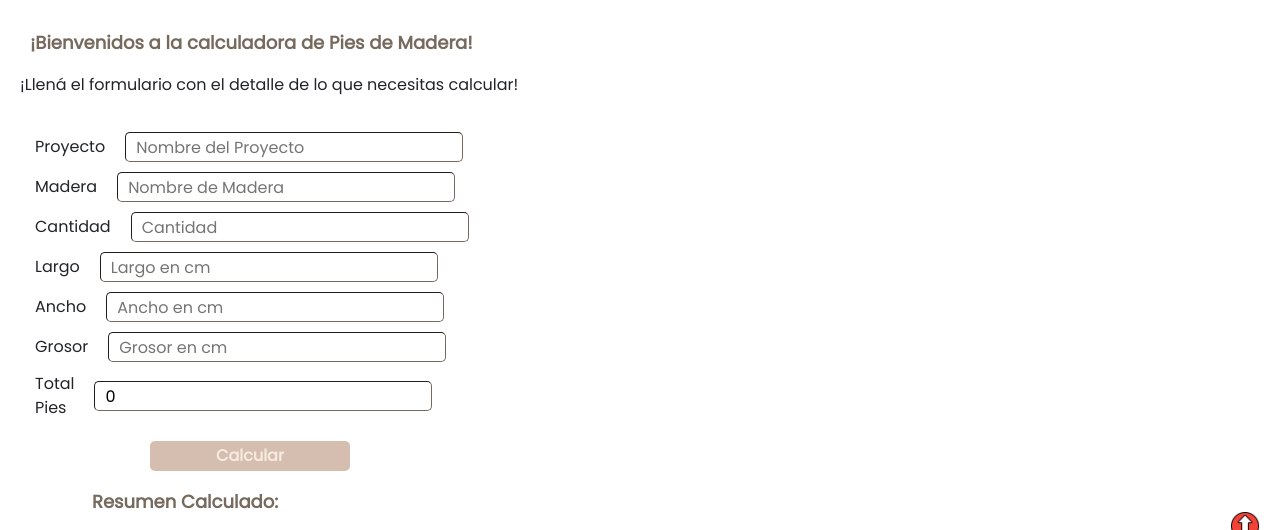
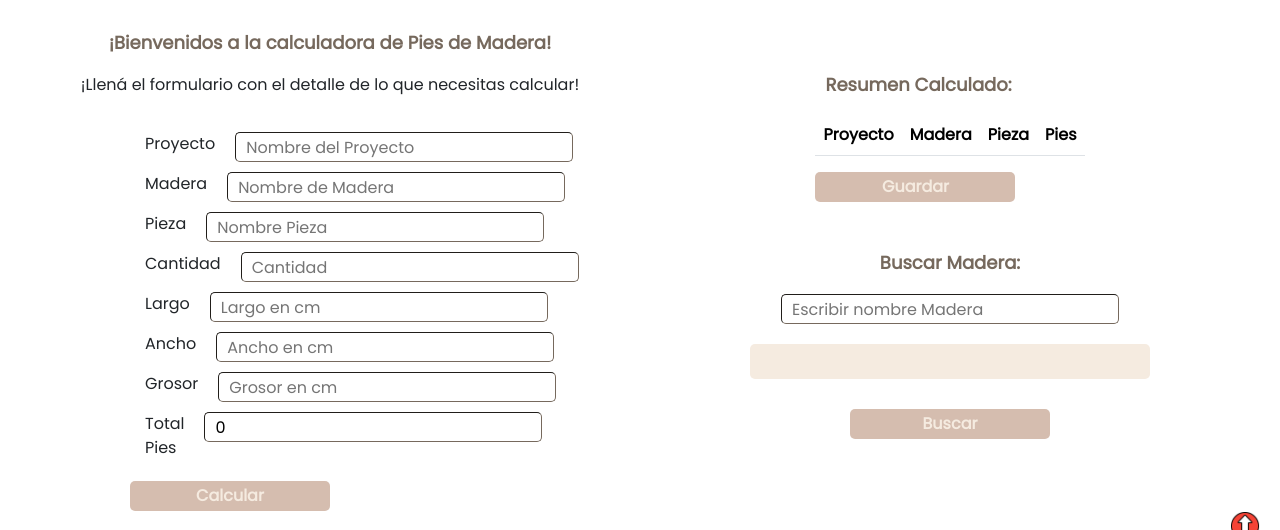
Before and after one commit to marcosjoseph/TerceraPreEntrega-JS, a plain HTML site: page index.html in a window 1280 px wide. Shown: the part 151-681 px from the top of the page. Drawn offline with nearby package versions, Linux system fonts and the light colour scheme.

Commit message:
Calculadora + Tabla + Busqueda

```diff
--- a/index.html
+++ b/index.html
@@ -35,7 +35,9 @@
 
         </header>
 
-        <main id="calculadora">
+        <main id="main">
+
+            <section id="calculadora">
 
             <h2>¡Bienvenidos a la calculadora de Pies de Madera!</h2>
 
@@ -52,6 +54,11 @@
                     <li>
                         <label for="Madera">Madera</label>
                         <input id="Madera" type="text" name="Madera" placeholder="Nombre de Madera" required>
+                    </li>
+
+                    <li>
+                        <label for="Pieza">Pieza</label>
+                        <input id="Pieza" type="text" name="Pieza" placeholder="Nombre Pieza" required>
                     </li>
 
                     <li>
@@ -80,11 +87,13 @@
                     </li>
                 </ul>
 
-                <button id="calcularOtra" type="submit">Calcular</button>
+                <button id="btnCalcular" type="submit">Calcular</button>
 
             </form>
+            </section>
 
-                <section id="resumen" class="container">
+                <section id="resumen">
+                    <div id="tablaResumen">
 
                         <h2>Resumen Calculado:</h2>
 
@@ -93,17 +102,24 @@
                                 <tr>
                                     <th scope="col">Proyecto</th>
                                     <th scope="col">Madera</th>
+                                    <th scope="col">Pieza</th>
                                     <th scope="col">Pies</th>
                                 </tr>
                             </thead>
                             <tbody id="cuerpoTabla">
-                        <tr>
-                            <td></td>
-                            <td></td>
-                            <td></td>
-                        </tr>
                             </tbody>
                         </table>
+
+                        <button id="btnGuardar">Guardar</button>
+                    </div>
+
+                    <div id="busquedaResumen">
+                        <h2>Buscar Madera:</h2>
+                        <input type="text" id="maderaBuscada" placeholder="Escribir nombre Madera">
+                        <p id="resultadoBusqueda"></p>
+                        <button id="btnBuscar">Buscar</button>
+                    </div>
+
                 </section>
 
         </main>
--- a/main.js
+++ b/main.js
@@ -1,44 +1,7 @@
-
-// const Madera= function (proyecto, nombreMadera, cantidad, largo, ancho, grosor){
-// const pulgada = 2.54;
-// this.proyecto = proyecto;
-// const pie = 30;
-// this.nombreMadera = nombreMadera;
-// this.cantidad = cantidad;
-// this.largo = largo;
-// this.ancho = ancho;
-// this.grosor = grosor;
-// this.pies = pies;
-// }
-
-// let maderas = [];
-
-// function calcularMadera () {
-//     let proyecto = document.getElementById("Proyecto").value;
-//     let nombreMadera = document.getElementById("Madera").innerText;
-//     let cantidad = document.getElementById("Cantidad").innerText;
-//     let largo = document.getElementById("Largo").innerText;
-//     let ancho = document.getElementById("Ancho").innerText;
-//     let grosor = document.getElementById("Grosor").innerText;
-//     let pies = document.getElementById("Pies");
-//     let totalPies = parseFloat((cantidad * (largo/30) * (ancho/2.54) * (grosor/30)).toFixed(2));
-
-//     pies.innerText = "totalPies";
-
-
-//     let madera = new Madera (proyecto, nombreMadera, cantidad, largo, ancho, grosor, pies)
-
-//     let boton = document.getElementById ("calcularOtra");
-
-//     boton.addEventListener ("click", ()=> {
-//         console.log("gil");
-
-//     });
-// }
-
-const Calculo = function (proyecto, nombreMadera, cantidad, largo, ancho, grosor, pies) {
+const Calculo = function (proyecto, nombreMadera, pieza, cantidad, largo, ancho, grosor, pies) {
     this.proyecto = proyecto;
     this.nombreMadera = nombreMadera;
+    this.pieza = pieza;
     this.cantidad = cantidad;
     this.largo = largo;
     this.ancho = ancho;
@@ -48,10 +11,13 @@ const Calculo = function (proyecto, nombreMadera, cantidad, largo, ancho, grosor
 
 let calculos = [];
 
-boton = document.getElementById ("calcularOtra").addEventListener("click", ()=> {
+let calculo;
+
+btnCalcular = document.getElementById ("btnCalcular").addEventListener("click", ()=> {
 event.preventDefault();
-let proyecto = document.getElementById ("Proyecto").value;
-let nombreMadera = document.getElementById ("Madera").value;
+let proyecto = document.getElementById ("Proyecto").value.toUpperCase().trim();
+let nombreMadera = document.getElementById ("Madera").value.toUpperCase().trim();
+let pieza = document.getElementById ("Pieza").value.toUpperCase().trim();
 let cantidad = parseInt(document.getElementById("Cantidad").value);
 let largo = parseInt(document.getElementById ("Largo").value);
 let ancho = parseInt(document.getElementById ("Ancho").value);
@@ -59,18 +25,50 @@ let grosor = parseInt(document.getElementById ("Grosor").value);
 let pies = parseInt((cantidad * (largo/30) * (ancho/2.54) * (grosor/30)).toFixed(2));
 let resultado = document.getElementById("Pies").value = pies;
 
-let calculo = new Calculo (proyecto, nombreMadera, cantidad, largo, ancho, grosor, pies);
+calculo = new Calculo (proyecto, nombreMadera, pieza, cantidad, largo, ancho, grosor, pies);
 
-calculos.push(calculo);
-console.table (calculos);
-agregarFila()
+if(proyecto!==null && nombreMadera!==null && pieza!==null && proyecto!=="" && nombreMadera!=="" && pieza!=="" && !isNaN(cantidad) && !isNaN(largo) && !isNaN(ancho) && !isNaN(grosor)){
+    calculos.push(calculo);
+    console.table (calculos);
+    agregarFila()
+} else {alert("Por favor, completá todos los campos e ingresá valores válidos.")}
 
 })
 
 function agregarFila() {
-    let contenidoFila = '<td>' + calculos.proyecto + '</td>' + '<td>' + calculos.nombreMadera + '</td>' + '<td>' + calculos.pies + '</td>';
-    let crearFila = document.createElement("TR");
+    let contenidoFila = '<td>' + calculo.proyecto + '</td>' + '<td>' + calculo.nombreMadera + '</td>' + '<td>' + calculo.pieza + '</td>'+ '<td>' + calculo.pies + '</td>';
+    let crearFila = document.createElement("tr");
     crearFila.innerHTML = contenidoFila;
     let cuerpoTabla = document.getElementById ("cuerpoTabla");
-    document.cuerpoTabla.appendChild(crearFila)
+    cuerpoTabla.appendChild(crearFila);
 }
+
+function guardarCalculo() {
+    let calculoJSON = JSON.stringify(calculos);
+    localStorage.setItem("dataCalculo", calculoJSON);
+}
+
+let btnGuardar = document.getElementById("btnGuardar").addEventListener("click", ()=> {
+    guardarCalculo()
+});
+
+let btnBuscar = document.getElementById ("btnBuscar").addEventListener("click", ()=> {
+    let maderaBuscada = document.getElementById("maderaBuscada").value.toUpperCase();
+    let sumaPies = 0;
+
+    for (let i = 0; i < calculos.length ; i++ ) {
+        if(calculos[i].nombreMadera === maderaBuscada) {
+            sumaPies += calculos[i].pies;
+            resultadoBusqueda(maderaBuscada, sumaPies);
+        } else {errorBusqueda(maderaBuscada);}
+    }});
+
+function resultadoBusqueda(maderaBuscada,sumaPies) {
+    let resultadoBusqueda = document.getElementById("resultadoBusqueda");
+    resultadoBusqueda.innerHTML = `En total necesitás ${sumaPies} pies de ${maderaBuscada}.`;
+};
+
+function errorBusqueda (maderaBuscada) {
+    let resultadoBusqueda = document.getElementById("resultadoBusqueda");
+    resultadoBusqueda.innerHTML = `No se ha encontrado la madera ${maderaBuscada}`;
+};
--- a/styles.css
+++ b/styles.css
@@ -26,6 +26,22 @@ text-decoration: none;
 
 li {
     list-style: none;
+}
+
+button {
+    height: 30px;
+    width: 200px;
+    border-radius: 5px;
+    border-width: 1px;
+    border: none;
+    background-color:#d5bdaf;
+    color: #f5ebe0;
+    font-weight: 600;
+    text-align: center;
+}
+
+button:hover {
+    background-color: #76695d;
 }
 
 /* Header */
@@ -128,24 +144,24 @@ text-align: center;
 }
 
 
-/* Calculadora */
-#calculadora {
+/* Main */
+#main {
 display: flex;
-flex-direction: column;
-justify-content: start;
-align-items: start;
+flex-direction: row;
+justify-content: center;
+align-items: center;
 width: 100%;
 margin: 0 40px;
 padding: 20px;
 overflow: hidden;
 }
 @media screen and (min-width: 1440px) {
-#calculadora {
+#main {
 justify-content: start;
 align-items: start;
 }
 }
-#calculadora h2 {
+#main h2 {
 font-size: large;
 font-weight: 600;
 padding: 10px;
@@ -153,33 +169,32 @@ margin: 10px 0;
 color: #76695d;
 }
 
-#calculadora p {
+#main p {
 margin-bottom: 30px;
 }
 
-thead {
-    background-color: #f5ebe0;
+/* Calculadora */
+
+#calculadora, #resumen {
+    width: 50%;
+    display: flex;
+    flex-direction: column;
+    align-items: center;
 }
 
-thead tr {
-    color: #76695d;
-}
-
-tr th {
-    color: #76695d;
-}
+/* Formulario */
 
 #informacion {
     width: 400px;
     padding-left: 10px;
 }
 
-#informacion label {
+label{
     width: 100px;
     padding-right:20px;
 }
 
-#informacion input {
+input {
     height: 30px;
     padding: 10px;
     border-radius: 5px;
@@ -190,23 +205,46 @@ tr th {
 #informacion li {
     display: flex;
     flex-direction: row;
-    align-items: center;
+    justify-content: start;
+    align-items: start;
     padding: 5px;
 }
 
-#calcularOtra {
-    margin-left: 130px;
-    height: 30px;
-    width: 200px;
-    border-radius: 5px;
-    border-width: 1px;
-    border: none;
-    background-color:#d5bdaf;
-    color: #f5ebe0;
-    font-weight: 600;
+/* Resumen */
+
+/* Tabla Resumen */
+
+thead {
+    background-color: #f5ebe0;
+}
+
+tr, th, td {
+    color: #76695d;
     text-align: center;
 }
 
-#calcularOtra:hover {
-    background-color: #76695d;
+/* Busqueda Resumen */
+
+#busquedaResumen {
+    display: flex;
+    flex-direction: column;
+    justify-content: center;
+    align-items: center;
+    padding:30px;
 }
+
+#resultadoBusqueda {
+    background-color: #f5ebe0;
+    color:#76695d;
+    width:400px;
+    height:35px;
+    padding: 5px;
+    border-radius: 5px;
+    border-width: 1px;
+    border-color:#76695d;
+    text-align: center;
+}
+
+#maderaBuscada {
+    margin-bottom: 20px;
+}
```
Lines whose indentation alone changed are shown as unchanged.
